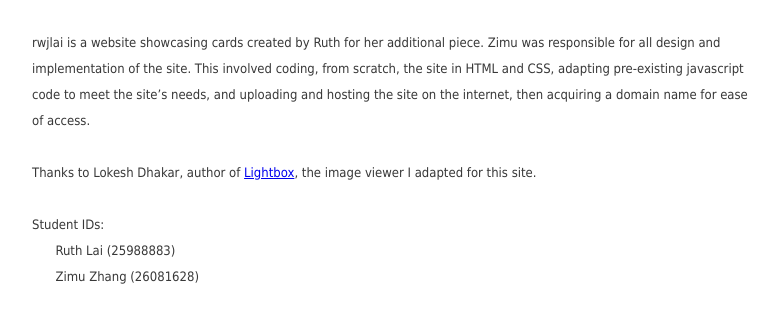
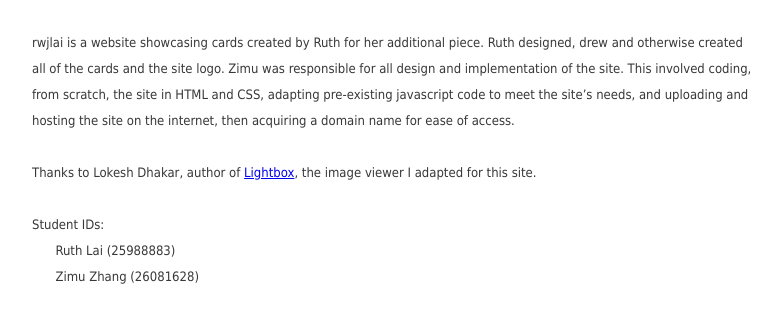
Before and after one commit to zzha302/adp, a plain HTML site: page about.html in a window 1280 px wide. Shown: the part 238-560 px from the top of the page, without its empty margins (248-1029 px from the left). Drawn offline with Linux system fonts and the light colour scheme.

Commit message:
final draft 1

```diff
--- a/about.html
+++ b/about.html
@@ -20,7 +20,7 @@
 
 <div class="clear"/>
 
-<p class="fadein">rwjlai is a website showcasing cards created by Ruth for her additional piece. Zimu was responsible for all design and implementation of the site. This involved coding, from scratch, the site in HTML and CSS, adapting pre-existing javascript code to meet the site’s needs, and uploading and hosting the site on the internet, then acquiring a domain name for ease of access. <br><br>
+<p class="fadein">rwjlai is a website showcasing cards created by Ruth for her additional piece. Ruth designed, drew and otherwise created all of the cards and the site logo. Zimu was responsible for all design and implementation of the site. This involved coding, from scratch, the site in HTML and CSS, adapting pre-existing javascript code to meet the site’s needs, and uploading and hosting the site on the internet, then acquiring a domain name for ease of access. <br><br>
 Thanks to Lokesh Dhakar, author of <a href="http://lokeshdhakar.com/projects/lightbox2/">Lightbox</a>, the image viewer I adapted for this site.
 
 <br><br>
```
Also changed, not shown: 2 other files.
